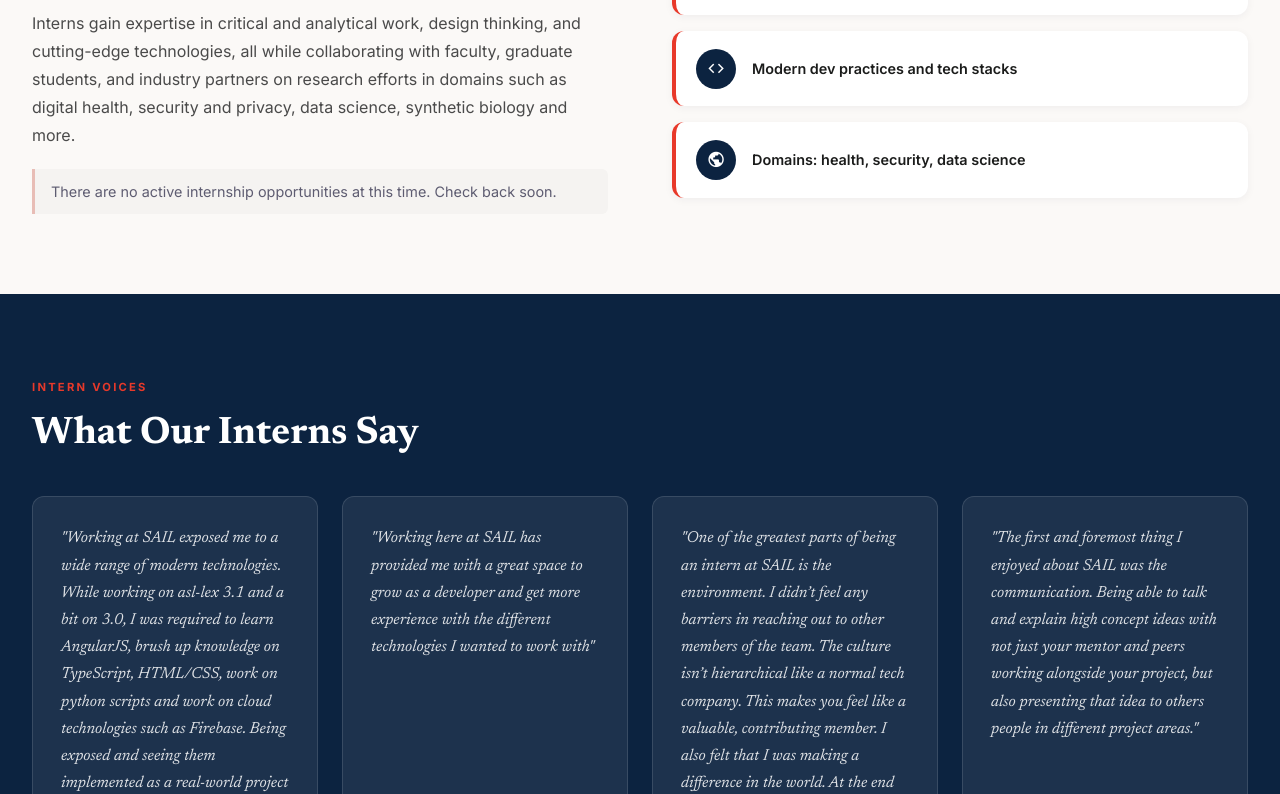
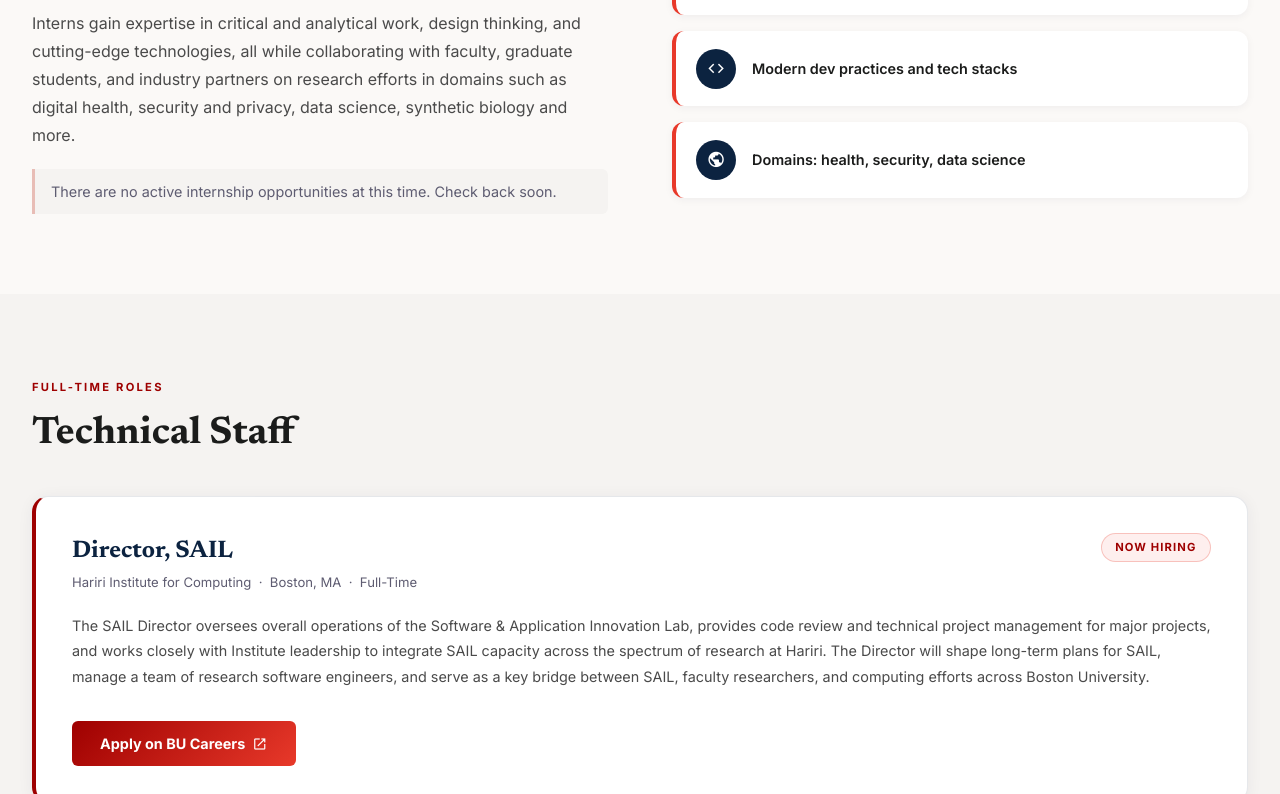
Before and after one commit to hicsail/hicsail.github.io, a React app: page /join in a window 1280 px wide. Shown: the part 815-1609 px from the top of the page. Built offline with nearby package versions, Linux system fonts and the light colour scheme.

Commit message:
fix: hide testimonials

```diff
--- a/src/pages/Join.tsx
+++ b/src/pages/Join.tsx
@@ -96,7 +96,8 @@
         </div>
       </section>
 
-      {/* Testimonials */}
+      {/* Testimonials — hidden until content is ready */}
+      {false && (
         <section className="joinTestimonialsSection">
           <div className="joinSectionInner">
             <span className="joinEyebrowDark">Intern Voices</span>
@@ -120,6 +121,7 @@
             </div>
           </div>
         </section>
+      )}
 
       {/* Technical Staff */}
       <section className="joinSection joinStaffSection" id="technical-staff">
```
Lines whose indentation alone changed are shown as unchanged.
